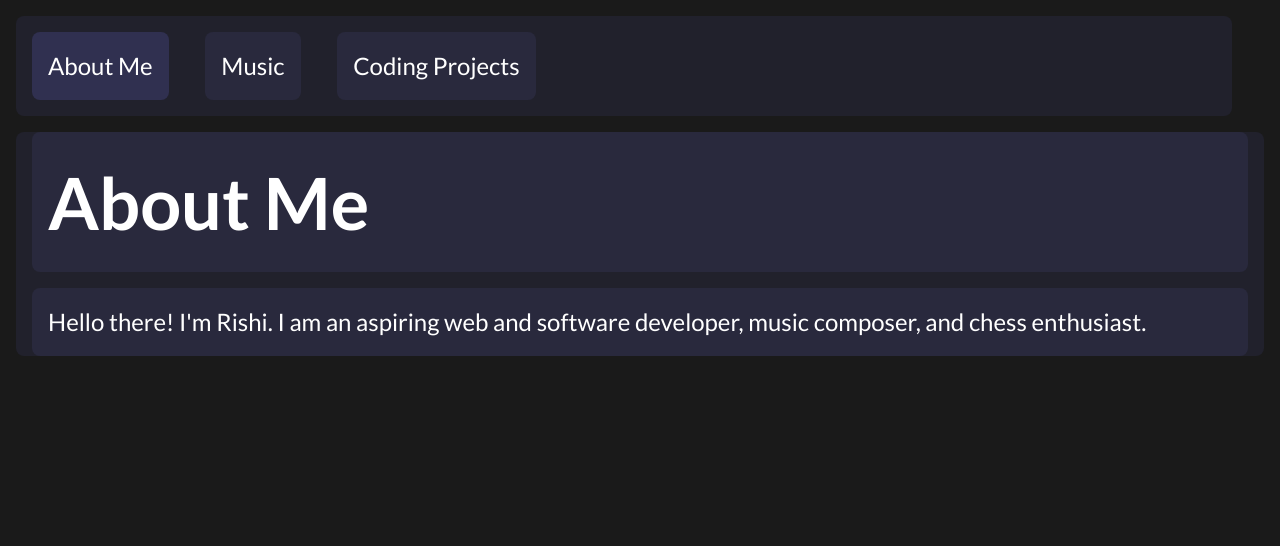
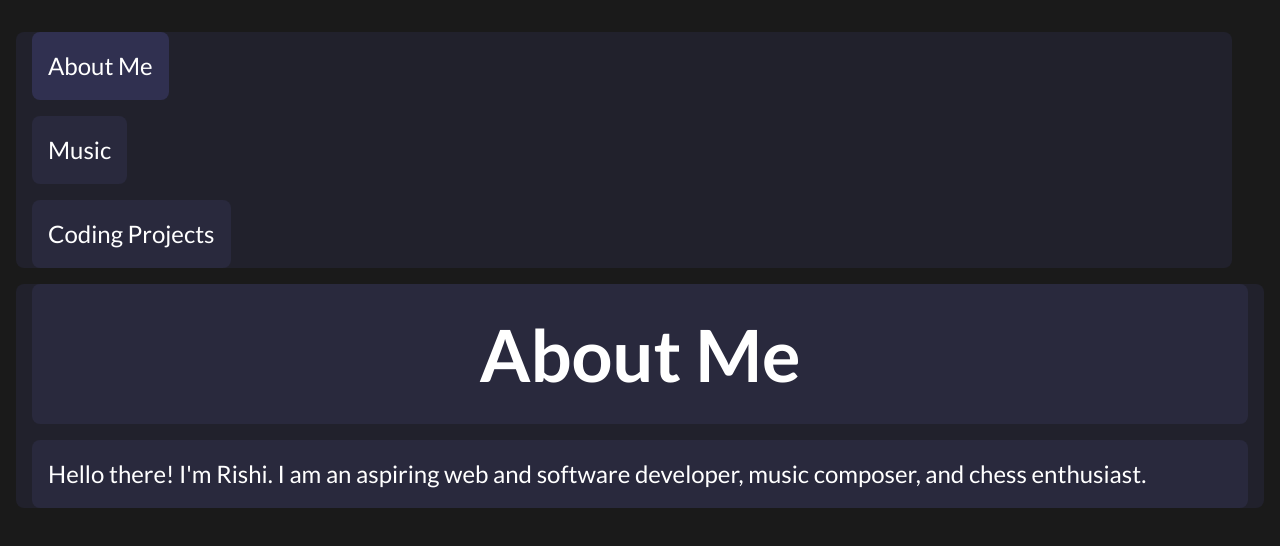
Before and after one commit to CaretParrot/About-Me, a plain HTML site: page index.html in a window 1280 px wide. Drawn offline with Linux system fonts and the light colour scheme.

Commit message:
Reintroduced flex display

```diff
--- a/style.css
+++ b/style.css
@@ -35,6 +35,10 @@ body {
     background-color: hsl(240, 0%, 10%);
     width: 100%;
     height: 100%;
+}
+
+body * :not(script) {
+    display: flex;
 }
 
 h1 {
```
